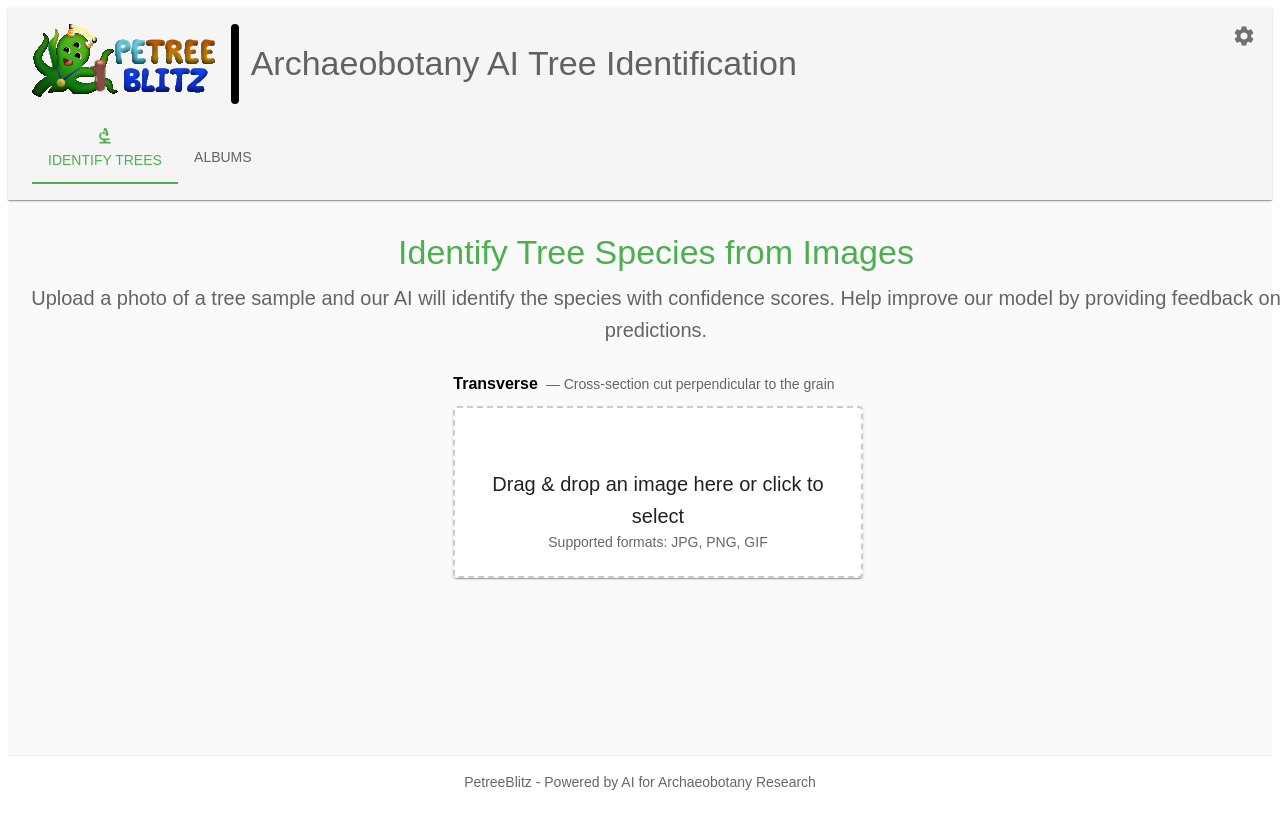
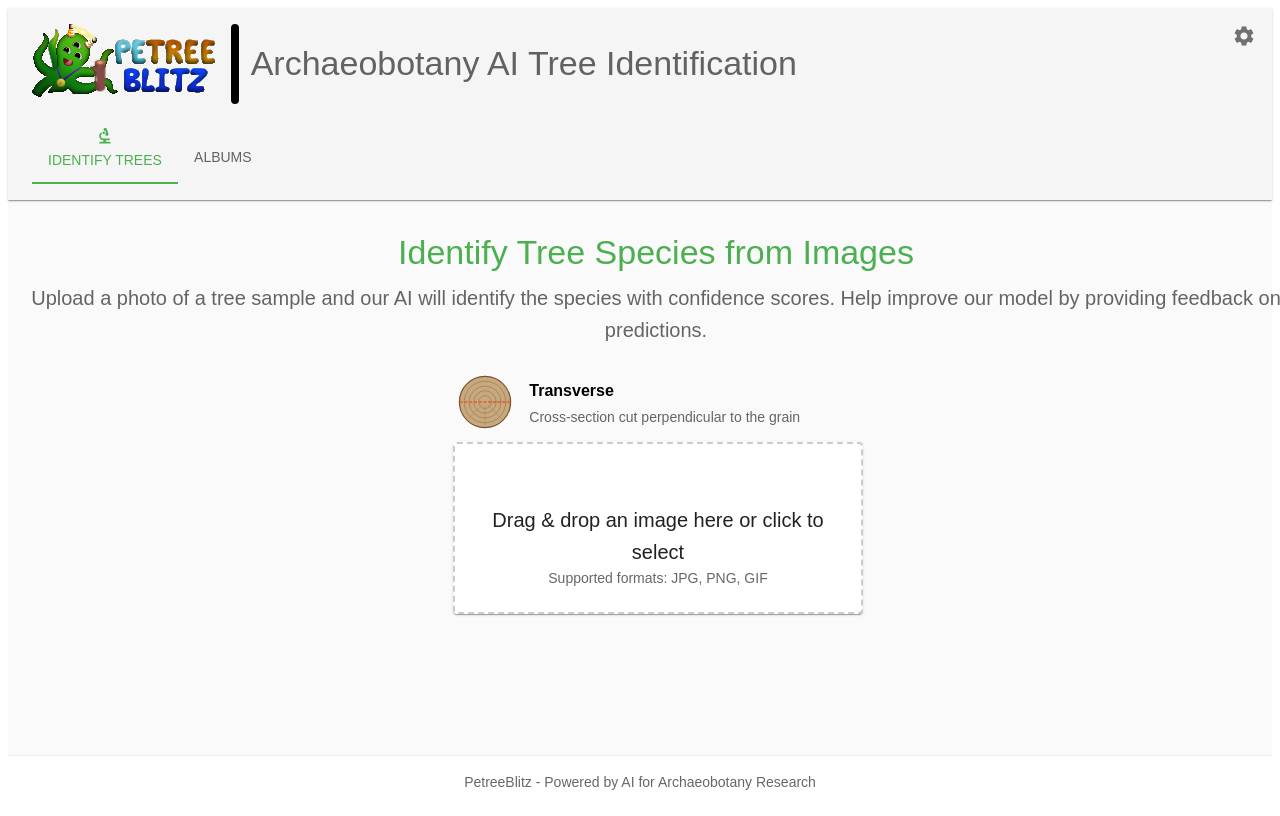
Before and after one commit to PetroBlitz841/PetreeBlitz, a React (Vite) app in the folder frontend/: page / in a window 1280 px wide. Shown: the top 816 px of the page. Built offline with nearby package versions, Linux system fonts and the light colour scheme; some icons are missing.

Commit message:
Add visual illustration for cuts

```diff
--- a/frontend/src/components/ActivePlaneUpload.tsx
+++ b/frontend/src/components/ActivePlaneUpload.tsx
@@ -1,4 +1,4 @@
-import React from "react";
+import { RefObject } from "react";
 import {
   Box,
   Stack,
@@ -15,7 +15,7 @@ import { Plane, Prediction } from "../types";
 interface ActivePlaneUploadProps {
   dragOver: Plane | null;
   setDragOver: (plane: Plane | null) => void;
-  fileInputRef: React.RefObject<HTMLInputElement | null>;
+  fileInputRef: RefObject<HTMLInputElement | null>;
   file: File | null;
   imagePreview: string | null;
   loading: boolean;
--- /dev/null
+++ b/frontend/src/components/PlaneDiagram.tsx
@@ -0,0 +1,182 @@
+import { Plane } from "../types";
+
+interface PlaneDiagramProps {
+  plane: Plane;
+  size?: number;
+}
+
+export default function PlaneDiagram({ plane, size = 80 }: PlaneDiagramProps) {
+  return (
+    <svg
+      width={size}
+      height={size}
+      viewBox="0 0 80 80"
+      fill="none"
+      xmlns="http://www.w3.org/2000/svg"
+      aria-label={`${plane} cut diagram`}
+    >
+      {plane === "traverse" && <TransverseDiagram />}
+      {plane === "radialLongitudinal" && <RadialLongitudinalDiagram />}
+      {plane === "tangentialLongitudinal" && <TangentialLongitudinalDiagram />}
+    </svg>
+  );
+}
+
+/** Transverse: end-grain view — concentric rings with a highlighted cross-section face */
+function TransverseDiagram() {
+  return (
+    <>
+      {/* Log end face */}
+      <ellipse
+        cx="40"
+        cy="40"
+        rx="32"
+        ry="32"
+        fill="#c8a97e"
+        stroke="#7a5230"
+        strokeWidth="1.5"
+      />
+      {/* Growth rings */}
+      {[26, 20, 14, 8].map((r) => (
+        <ellipse
+          key={r}
+          cx="40"
+          cy="40"
+          rx={r}
+          ry={r}
+          fill="none"
+          stroke="#7a5230"
+          strokeWidth="0.8"
+          opacity="0.6"
+        />
+      ))}
+      {/* Rays */}
+      {[0, 45, 90, 135].map((angle) => {
+        const rad = (angle * Math.PI) / 180;
+        return (
+          <line
+            key={angle}
+            x1={40 + Math.cos(rad) * 4}
+            y1={40 + Math.sin(rad) * 4}
+            x2={40 + Math.cos(rad) * 30}
+            y2={40 + Math.sin(rad) * 30}
+            stroke="#7a5230"
+            strokeWidth="0.6"
+            opacity="0.4"
+          />
+        );
+      })}
+      {/* Highlight cut plane as a horizontal slice line */}
+      <line
+        x1="8"
+        y1="40"
+        x2="72"
+        y2="40"
+        stroke="#e05c2a"
+        strokeWidth="2"
+        strokeDasharray="4 2"
+      />
+    </>
+  );
+}
+
+/** Radial Longitudinal: side view, cut along the radius (through the centre) */
+function RadialLongitudinalDiagram() {
+  return (
+    <>
+      {/* Log body */}
+      <rect
+        x="14"
+        y="12"
+        width="52"
+        height="52"
+        rx="3"
+        fill="#c8a97e"
+        stroke="#7a5230"
+        strokeWidth="1.5"
+      />
+      {/* Horizontal grain lines */}
+      {[20, 27, 34, 41, 48, 55].map((y) => (
+        <line
+          key={y}
+          x1="14"
+          y1={y}
+          x2="66"
+          y2={y}
+          stroke="#7a5230"
+          strokeWidth="0.7"
+          opacity="0.5"
+        />
+      ))}
+      {/* Vertical rays */}
+      {[26, 33, 40, 47, 54].map((x) => (
+        <line
+          key={x}
+          x1={x}
+          y1="12"
+          x2={x}
+          y2="64"
+          stroke="#7a5230"
+          strokeWidth="0.5"
+          opacity="0.3"
+        />
+      ))}
+      {/* Highlight: vertical cut plane through centre */}
+      <line
+        x1="40"
+        y1="8"
+        x2="40"
+        y2="72"
+        stroke="#e05c2a"
+        strokeWidth="2"
+        strokeDasharray="4 2"
+      />
+    </>
+  );
+}
+
+/** Tangential Longitudinal: side view, cut tangent to the growth rings */
+function TangentialLongitudinalDiagram() {
+  return (
+    <>
+      {/* Log body */}
+      <rect
+        x="14"
+        y="12"
+        width="52"
+        height="52"
+        rx="3"
+        fill="#c8a97e"
+        stroke="#7a5230"
+        strokeWidth="1.5"
+      />
+      {/* Wavy grain lines (tangential gives the characteristic cathedral grain) */}
+      {[
+        "M14,22 Q27,18 40,22 Q53,26 66,22",
+        "M14,31 Q27,27 40,31 Q53,35 66,31",
+        "M14,40 Q27,36 40,40 Q53,44 66,40",
+        "M14,49 Q27,45 40,49 Q53,53 66,49",
+        "M14,58 Q27,54 40,58 Q53,62 66,58",
+      ].map((d, i) => (
+        <path
+          key={i}
+          d={d}
+          stroke="#7a5230"
+          strokeWidth="0.8"
+          fill="none"
+          opacity="0.55"
+        />
+      ))}
+      {/* Highlight: vertical cut offset from centre (tangential) */}
+      <line
+        x1="52"
+        y1="8"
+        x2="52"
+        y2="72"
+        stroke="#e05c2a"
+        strokeWidth="2"
+        strokeDasharray="4 2"
+      />
+    </>
+  );
+}
--- a/frontend/src/components/PlaneSection.tsx
+++ b/frontend/src/components/PlaneSection.tsx
@@ -1,16 +1,15 @@
-import React from "react";
 import { Box, Stack, Typography, Chip } from "@mui/material";
 import { Plane, PLANES, Prediction } from "../types";
 import ActivePlaneUpload from "./ActivePlaneUpload";
 import DemoPlaneUpload from "./DemoPlaneUpload";
+import PlaneDiagram from "./PlaneDiagram";
+import { RefObject } from "react";
 
 interface PlaneSectionProps {
   plane: Plane;
-  // shared drag state
   dragOver: Plane | null;
   setDragOver: (plane: Plane | null) => void;
-  // active (traverse) props
-  fileInputRef: React.RefObject<HTMLInputElement | null>;
+  fileInputRef: RefObject<HTMLInputElement | null>;
   file: File | null;
   imagePreview: string | null;
   loading: boolean;
@@ -20,7 +19,6 @@ interface PlaneSectionProps {
   onIdentify: () => void;
   onCorrect: () => void;
   onWrong: (label: string) => void;
-  // demo props
   demoFile: File | null;
   demoPreview: string | null;
   onDemoFileSelect: (plane: Plane, file: File) => void;
@@ -48,12 +46,12 @@ export default function PlaneSection({
 
   return (
     <Box>
-      <Stack direction="row" alignItems="center" spacing={1} mb={1}>
+      <Stack direction="row" alignItems="center" spacing={1.5} mb={1}>
+        <PlaneDiagram plane={plane} size={64} />
+        <Stack direction="column" spacing={0.25}>
+          <Stack direction="row" alignItems="center" spacing={1}>
             <Typography variant="subtitle1" fontWeight={600}>
               {metadata.label}
-        </Typography>
-        <Typography variant="body2" color="text.secondary">
-          — {metadata.description}
             </Typography>
             {!metadata.active && (
               <Chip
@@ -63,6 +61,11 @@ export default function PlaneSection({
                 variant="outlined"
               />
             )}
+          </Stack>
+          <Typography variant="body2" color="text.secondary">
+            {metadata.description}
+          </Typography>
+        </Stack>
       </Stack>
 
       {metadata.active ? (
```
Lines whose indentation alone changed are shown as unchanged.
